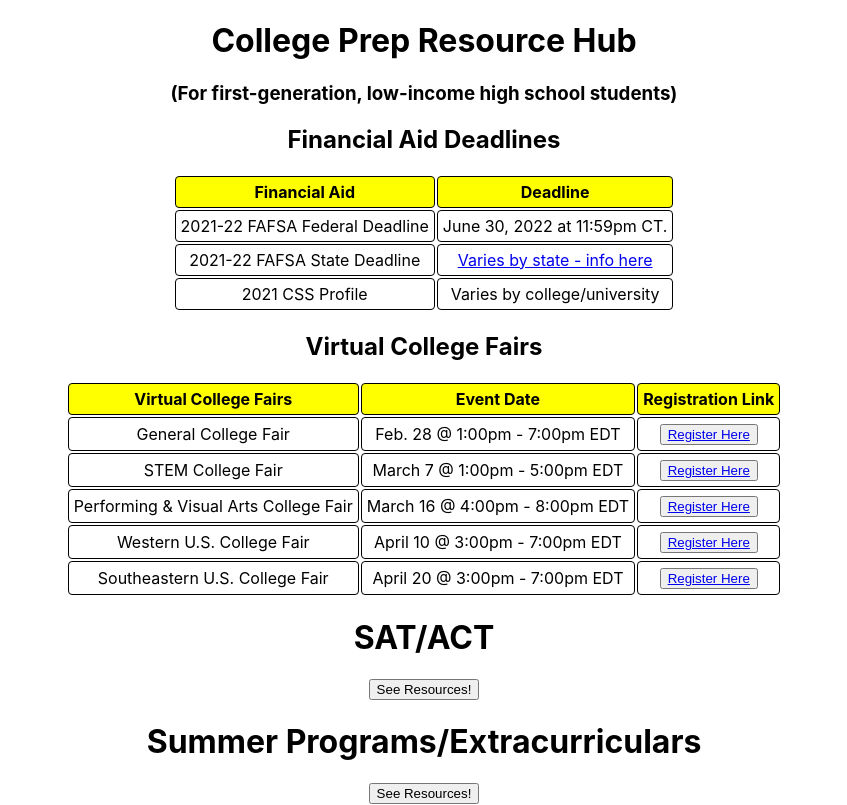
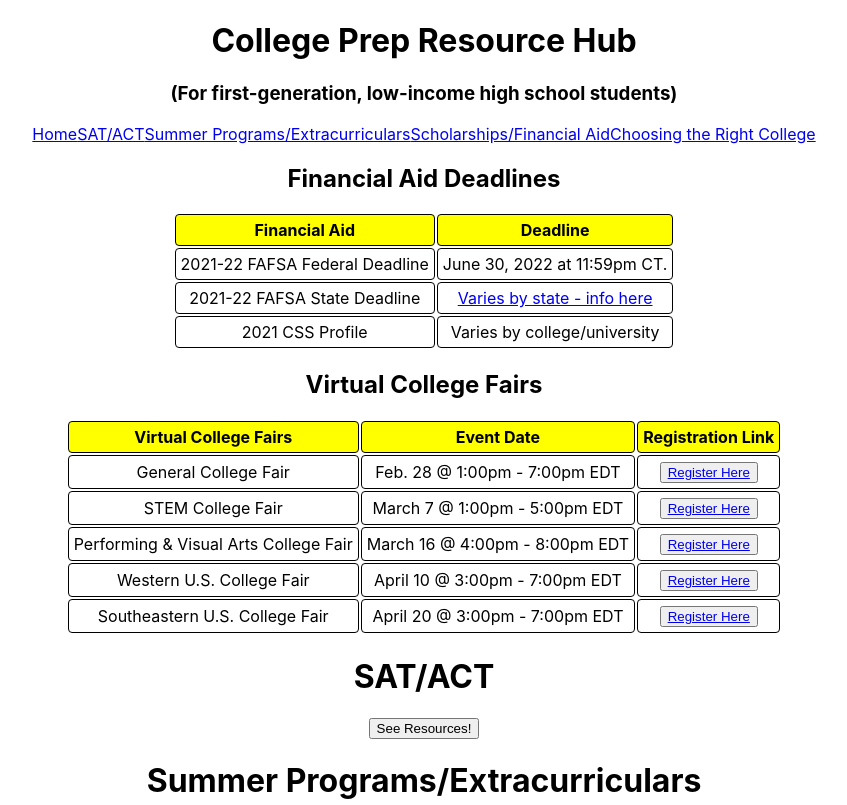
Before and after one commit to jessicamyee/fgli-college-prep-resource-hub, a React (Create React App) app in the folder client/: page / in a window 1280 px wide. Shown: the top 805 px of the page, without its empty margins (216-1063 px from the left). Built offline with nearby package versions, Linux system fonts and the light colour scheme; no server answers.

Commit message:
add nav to homepage and edit wireframe

```diff
--- a/client/src/App.js
+++ b/client/src/App.js
@@ -7,6 +7,7 @@ import Home from "./components/Home";
 import ResourceCategoryDetails from "./components/ResourceCategoryDetails";
 import ResourceCategory from "./components/ResourceCategory";
 import Footer from "./components/Footer";
+import CategoryNav from "./components/CategoryNav";
 
 function App() {
   const [resources, setResources] = useState([]);
--- a/client/src/components/Home.jsx
+++ b/client/src/components/Home.jsx
@@ -1,10 +1,12 @@
 import CategoryBox from "./CategoryBox";
+import CategoryNav from "./CategoryNav";
 
 function Home() {
   return (
     <div>
       <h1>College Prep Resource Hub</h1>
       <h3>(For first-generation, low-income high school students)</h3>
+      <CategoryNav />
       <div className="important-dates-sect">
         <h2>Financial Aid Deadlines</h2>
         <table>
--- a/client/src/components/ResourceCategory.jsx
+++ b/client/src/components/ResourceCategory.jsx
@@ -13,8 +13,8 @@ function ResourceCategory({ resources, setToggleFetch }) {
 
   return (
     <div>
+      <h1>{categoryUrlToTitle(params.category)}</h1>
       <CategoryNav />
-      <h1>{categoryUrlToTitle(params.category)}</h1>
 
       <p>{showConfirmationStatus ? "Thank you for contributing! If you need to update or delete your resource, please email us at fgli-resource-hub@googlegroups.com." : ""}</p>
 
```
Also changed, not shown: 2 other files (tests, documents, lock files or other folders).
